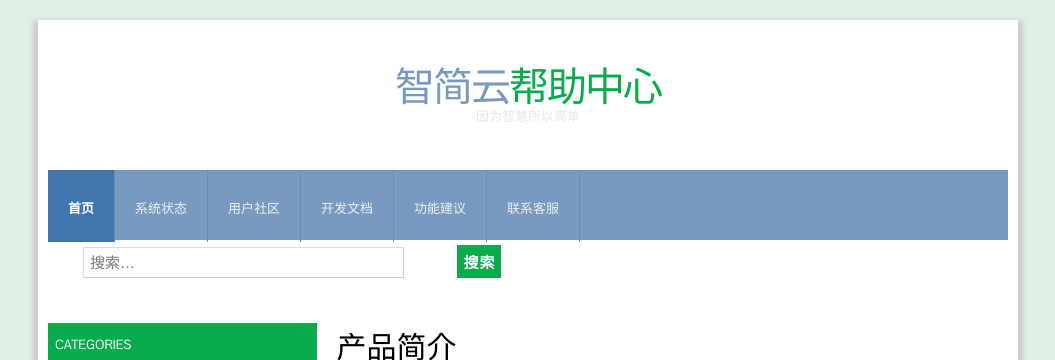
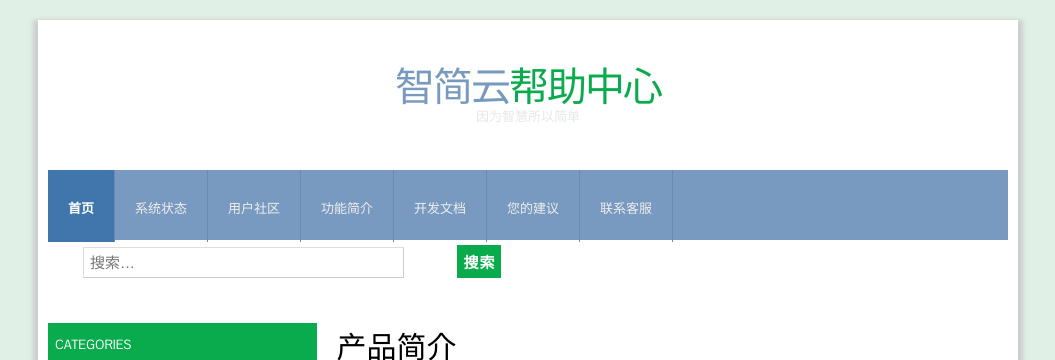
Before and after one commit to dreampivot/slipscloud.github.io, a Jekyll site: the page help/help-index.html, which Jekyll copies as it is, in a window 1280 px wide. Shown: the top 360 px of the page, without its empty margins (112-1167 px from the left). Built offline with Jekyll 4.4.1, drawn with Linux system fonts in a browser that asks for light colours.

Commit message:
Create help-index.html

```diff
--- a/help/help-index.html
+++ b/help/help-index.html
@@ -18,8 +18,9 @@
             <li class="start selected"><a href="../index.html">首页</a></li>
 	    <li><a href="systemstatus.html">系统状态</a></li>
             <li><a href="community.html">用户社区</a></li>
+	    <li><a href="functions.html">功能简介</a></li>
             <li><a href="api.html">开发文档</a></li>
-	    <li><a href="suggestion.html">功能建议</a></li>
+	    <li><a href="suggestion.html">您的建议</a></li>
             <li class=""><a href="support.html">联系客服</a></li>
         </ul>
     </nav>
@@ -58,10 +59,7 @@
 
 		<article class="expanded">
 
-
-
-            		<h2>产品特点</h2>
-
+            <h2>产品特点</h2>
 
             <p>模块化平台</p>
 
```
